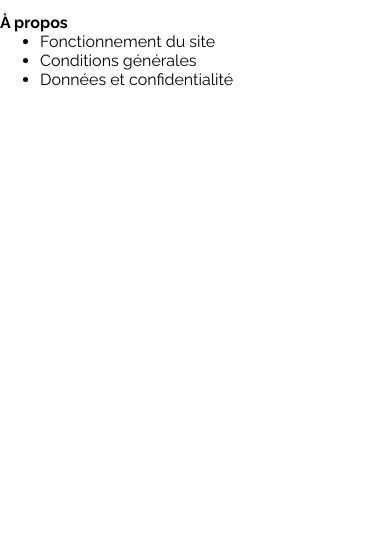
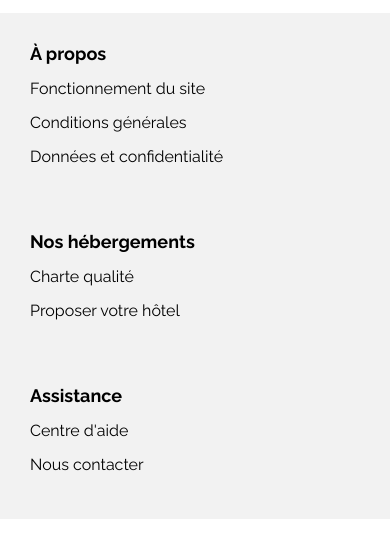
Before and after one commit to Alexis-Rey/OC_Project2_Booki, a plain HTML site: page accueil.html in a window 390 px wide. Shown: the part 105-662 px from the top of the page. Drawn offline with Linux system fonts and the light colour scheme.

Commit message:
Finalisation header et ajout responsive

```diff
--- a/accueil.html
+++ b/accueil.html
@@ -38,19 +38,32 @@
 
         <!-- Pied-de-page comprenant les infos complémentaire du site (charte, centre aide,etc..) -->
         <footer>
+            <!-- 1er colonne -->
             <section class="sectionFooter">
-                <h4> À propos</h4>
-                <ul>
-                    <li><a>Fonctionnement du site</a></li>
-                    <li><a>Conditions générales</a></li>
-                    <li><a>Données et confidentialité</a></li>
+                <h4>À propos</h4>
+                <ul class="listeFooter">
+                    <li><a href="">Fonctionnement du site</a></li>
+                    <li><a href="">Conditions générales</a></li>
+                    <li><a href="">Données et confidentialité</a></li>
                 </ul>
             </section>
+
+            <!-- 2ème colonne -->
             <section class="sectionFooter">
+                <h4>Nos hébergements</h4>
+                <ul class="listeFooter">
+                    <li><a href="">Charte qualité</a></li>
+                    <li><a href="">Proposer votre hôtel</a></li>
+                </ul>
+            </section>
 
-            </section>
+            <!-- 3ème colonne -->
             <section class="sectionFooter">
-
+                <h4>Assistance</h4>
+                <ul class="listeFooter">
+                    <li><a href="">Centre d'aide</a></li>
+                    <li><a href="">Nous contacter</a></li>
+                </ul>
             </section>
         </footer>
 </body>
--- a/css/styleaccueil.css
+++ b/css/styleaccueil.css
@@ -23,8 +23,9 @@ et centrage auto du contenu pour les écrans grande taille(>1440px) */
 body{
     max-width: 1440px;
     min-width: 320px;
+    /* prise en compte la bordure et le remplissage dans la valeur définie pour la largeur et la hauteur */
+    box-sizing: border-box;
     padding: 0 50px;
-    box-sizing: border-box;
     margin: auto;
 }
 
@@ -46,6 +47,15 @@ a {
     text-decoration: none;
 }
 
+/**************************** Partie commune ********************************************/
+/* Ajustement de la taille de police pour le menu de navigation et les liens du pied-de-page */
+/* Suppression de la marge intérieur gauche provenant
+    du comportement par défault d'une liste ul ou ol */
+#menuNav, .listeFooter{
+    font-size: var(--normal-size);
+    padding-left: 0;
+}
+
 /**************************** Header ********************************************/
 /* Alignement horizontal du logo et du menu; positionnement sur les extremités */
 header{
@@ -65,7 +75,6 @@ header{
 #menuNav{
     display: flex;
     gap:68px;
-    font-size: var(--normal-size);
 }
 
 /* Suppression des puces et ajout d'un espacement pour placer la future bordure */
@@ -82,8 +91,31 @@ pour la partie responsive*/
 
 }
 
+/**************************** Footer ********************************************/
+/* Mise en place du fond gris et alignement horizontale des sections */
+footer{
+    display: flex;
+    flex-direction: row;
+    background-color: var(--main-bg-color);
+}
 
+/* réglage de la taille des sections pour qu'elle fasse 1/3 de la taille du footer et ajout de marge intérieur */
+.sectionFooter{
+    padding: 20px;
+    width: 33%;
+}
 
+.listeFooter li{
+    list-style-type: none;
+}
+
+h4, .listeFooter li{
+    margin-bottom: 15px;
+}
+
+h4{
+    font-size: 18px;
+}
 /********************************* Media queries *****************************/
 /* Le code ci-dessous correspond à la version responsive uniquement */
 /* Responsive Mobile (<768px) */
@@ -93,6 +125,7 @@ pour la partie responsive*/
         padding: 0;
     }
 
+    /* ***********Modif Header********************************* */
     /* Disposition du header en colonne pour la version mobile */
     header{
         flex-direction: column;
@@ -103,12 +136,9 @@ pour la partie responsive*/
         text-align: center;
     }
 
-    /* Suppression du gap entre les élements enfants li
-    Suppression de la marge à gauche intérieur gauche provenant
-    du comportement par défault d'une liste ul ou ol   */
+    /* Suppression du gap entre les élements enfants li*/
     #menuNav{
         gap: 0px;
-        padding-left: 0;
     }
 
     /* Suppresion du padding top et ajout du bottom pour la barre */
@@ -124,4 +154,23 @@ pour la partie responsive*/
         border-top: solid 2px transparent;
         border-bottom: solid 2px;
     }
+
+    /* ***********Modif Footer********************************* */
+    /* Mise en disposition colonne et ajustement de l'espacement avec la bordure de 30px */
+    /* Choix de display flex over block pour faire le gap 50px sinon avec margin-bottom cela
+    créer un espacement à la fin de la dern section non voulu */
+    footer{
+        display: flex;
+        flex-direction: column;
+        gap:50px;
+        padding:30px 0 30px 30px;
+    }
+
+    /*Correction de l'espace prévu par section anciennement 33%
+    et du padding de 20px sur ordinateur*/
+    .sectionFooter{
+        width: 100%;
+        padding: 0;
+    }
+
 }
```
